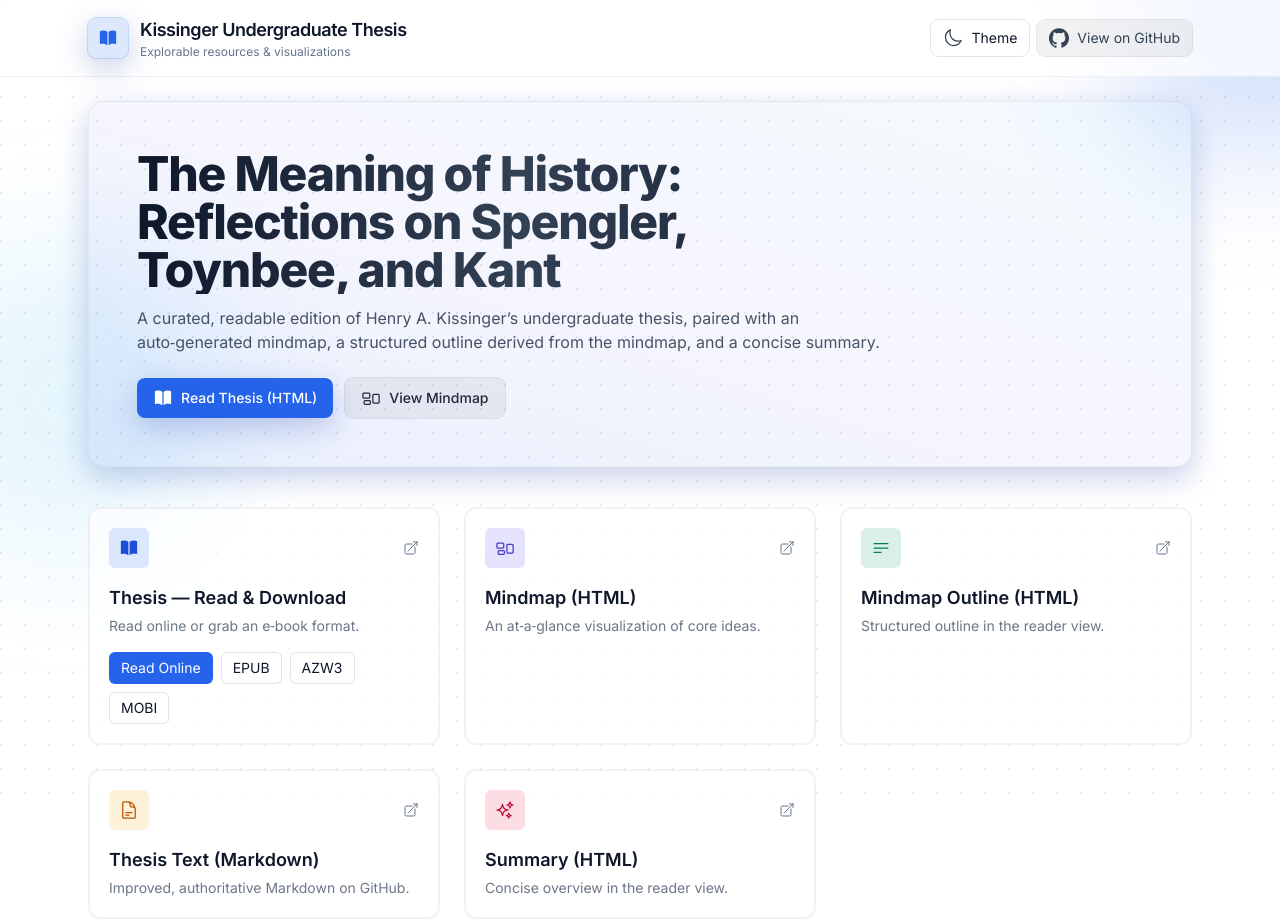
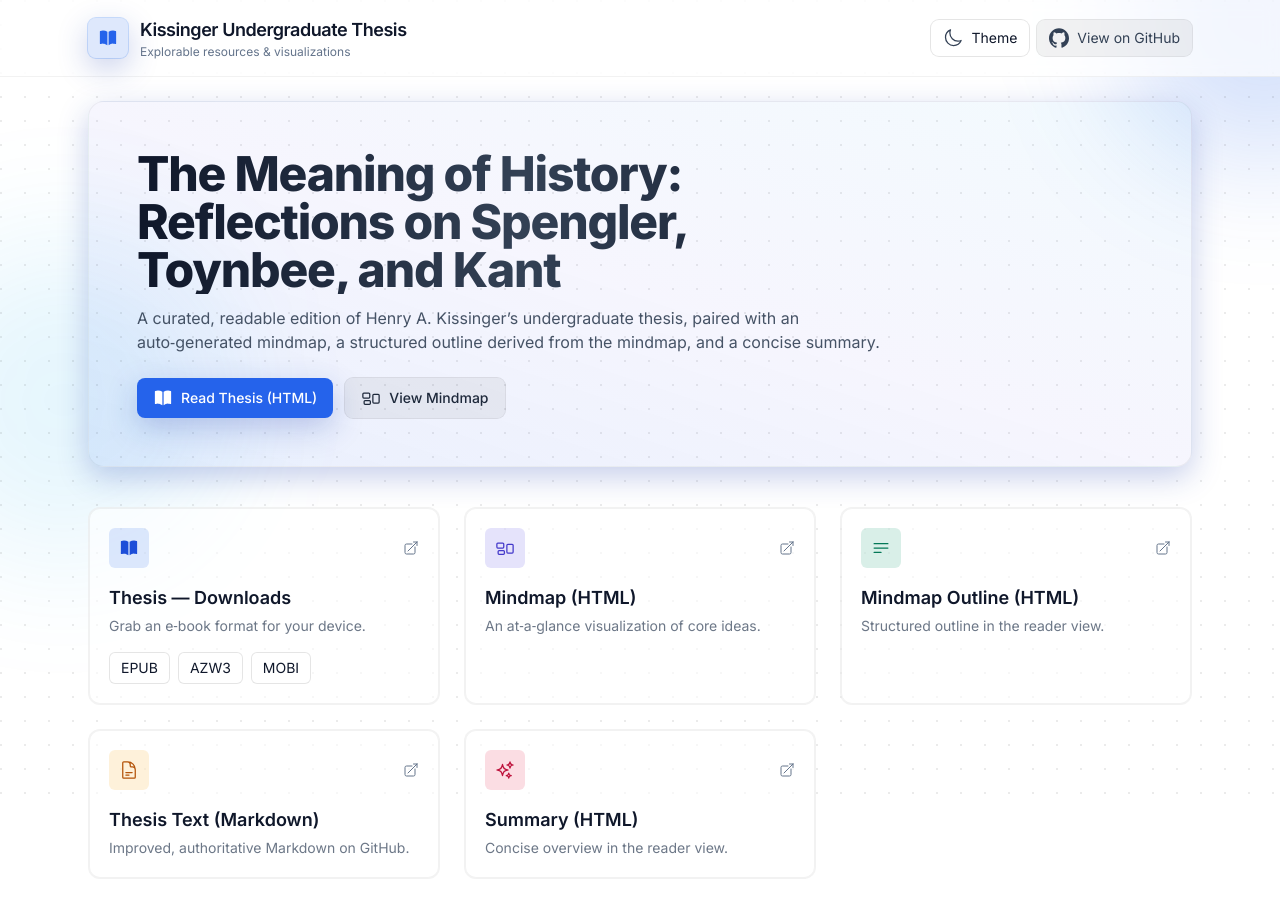
Before and after one commit to Dicklesworthstone/kissinger_undergraduate_thesis, a plain HTML site: page docs/index.html in a window 1280 px wide. Shown: the top 922 px of the page. Drawn offline with nearby package versions, Linux system fonts and the light colour scheme.

Commit message:
Remove duplicate 'Read Online' from downloads card; keep main Read Thesis CTA separate; retitle card to 'Thesis — Downloads'

```diff
--- a/docs/index.html
+++ b/docs/index.html
@@ -151,10 +151,9 @@
             </div>
             <svg xmlns="http://www.w3.org/2000/svg" fill="none" viewBox="0 0 24 24" stroke-width="1.5" stroke="currentColor" class="h-4 w-4 text-slate-500 group-hover:text-slate-700 dark:text-slate-400 dark:group-hover:text-slate-200"><path stroke-linecap="round" stroke-linejoin="round" d="M13.5 6H5.25A2.25 2.25 0 0 0 3 8.25v10.5A2.25 2.25 0 0 0 5.25 21h10.5A2.25 2.25 0 0 0 18 18.75V10.5m-10.5 6L21 3m0 0h-5.25M21 3v5.25"/></svg>
           </div>
-          <h3 class="mt-4 text-lg font-semibold">Thesis — Read & Download</h3>
-          <p class="mt-1 text-sm text-slate-600/80 dark:text-slate-300/80">Read online or grab an e‑book format.</p>
+          <h3 class="mt-4 text-lg font-semibold">Thesis — Downloads</h3>
+          <p class="mt-1 text-sm text-slate-600/80 dark:text-slate-300/80">Grab an e‑book format for your device.</p>
           <div class="mt-4 flex flex-wrap gap-2">
-            <a href="kissinger_thesis.html" class="inline-flex items-center rounded-md bg-brand-600 px-3 py-1.5 text-white text-sm hover:bg-brand-700">Read Online</a>
             <a href="kissinger_thesis.epub" download class="inline-flex items-center rounded-md bg-white/80 dark:bg-white/10 px-3 py-1.5 text-sm ring-1 ring-inset ring-black/10 dark:ring-white/20 hover:bg-white">EPUB</a>
             <a href="kissinger_thesis.azw3" download class="inline-flex items-center rounded-md bg-white/80 dark:bg-white/10 px-3 py-1.5 text-sm ring-1 ring-inset ring-black/10 dark:ring-white/20 hover:bg-white">AZW3</a>
             <a href="kissinger_thesis.mobi" download class="inline-flex items-center rounded-md bg-white/80 dark:bg-white/10 px-3 py-1.5 text-sm ring-1 ring-inset ring-black/10 dark:ring-white/20 hover:bg-white">MOBI</a>
```
Also changed, not shown: index.html (+2 -3 lines).
